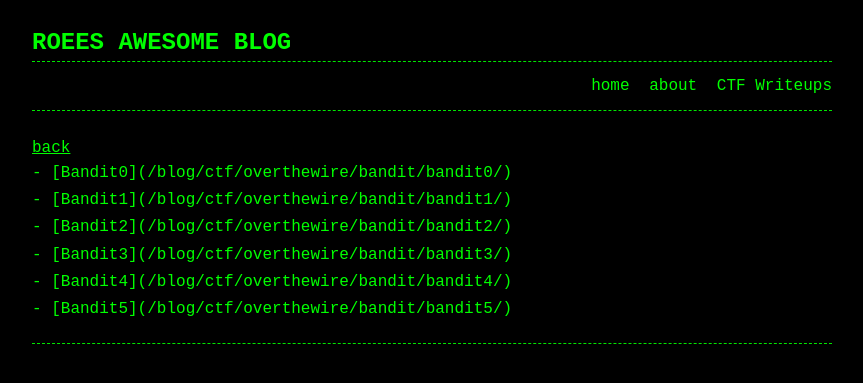
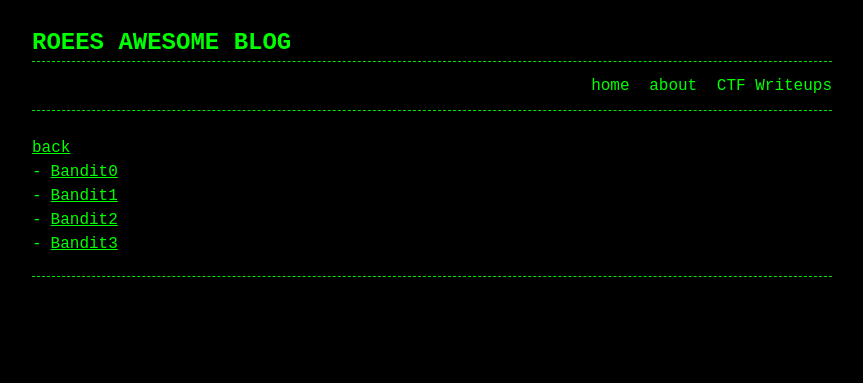
Before and after one commit to RoeeWork/blog, a Jekyll site: the page built from blog/ctf/overthewire/bandit/index.markdown, in a window 1280 px wide. Shown: the top 383 px of the page, without its empty margins (208-1071 px from the left). Built offline with Jekyll 4.4.1, drawn with Linux system fonts in a browser that asks for light colours.

Commit message:
reconfigure

```diff
--- a/blog/ctf/overthewire/bandit/index.markdown
+++ b/blog/ctf/overthewire/bandit/index.markdown
@@ -4,9 +4,7 @@ title: "Bandit"
 permalink: /ctf/overthewire/bandit/
 ---
 
-    - [Bandit0]({{ '/ctf/overthewire/bandit/bandit0/' | relative_url }})
-    - [Bandit1]({{ '/ctf/overthewire/bandit/bandit1/' | relative_url }})
-    - [Bandit2]({{ '/ctf/overthewire/bandit/bandit2/' | relative_url }})
-    - [Bandit3]({{ '/ctf/overthewire/bandit/bandit3/' | relative_url }})
-    - [Bandit4]({{ '/ctf/overthewire/bandit/bandit4/' | relative_url }})
-    - [Bandit5]({{ '/ctf/overthewire/bandit/bandit5/' | relative_url }})
+- [Bandit0]({{ '/ctf/overthewire/bandit/bandit0/' | relative_url }})
+- [Bandit1]({{ '/ctf/overthewire/bandit/bandit1/' | relative_url }})
+- [Bandit2]({{ '/ctf/overthewire/bandit/bandit2/' | relative_url }})
+- [Bandit3]({{ '/ctf/overthewire/bandit/bandit3/' | relative_url }})
```
